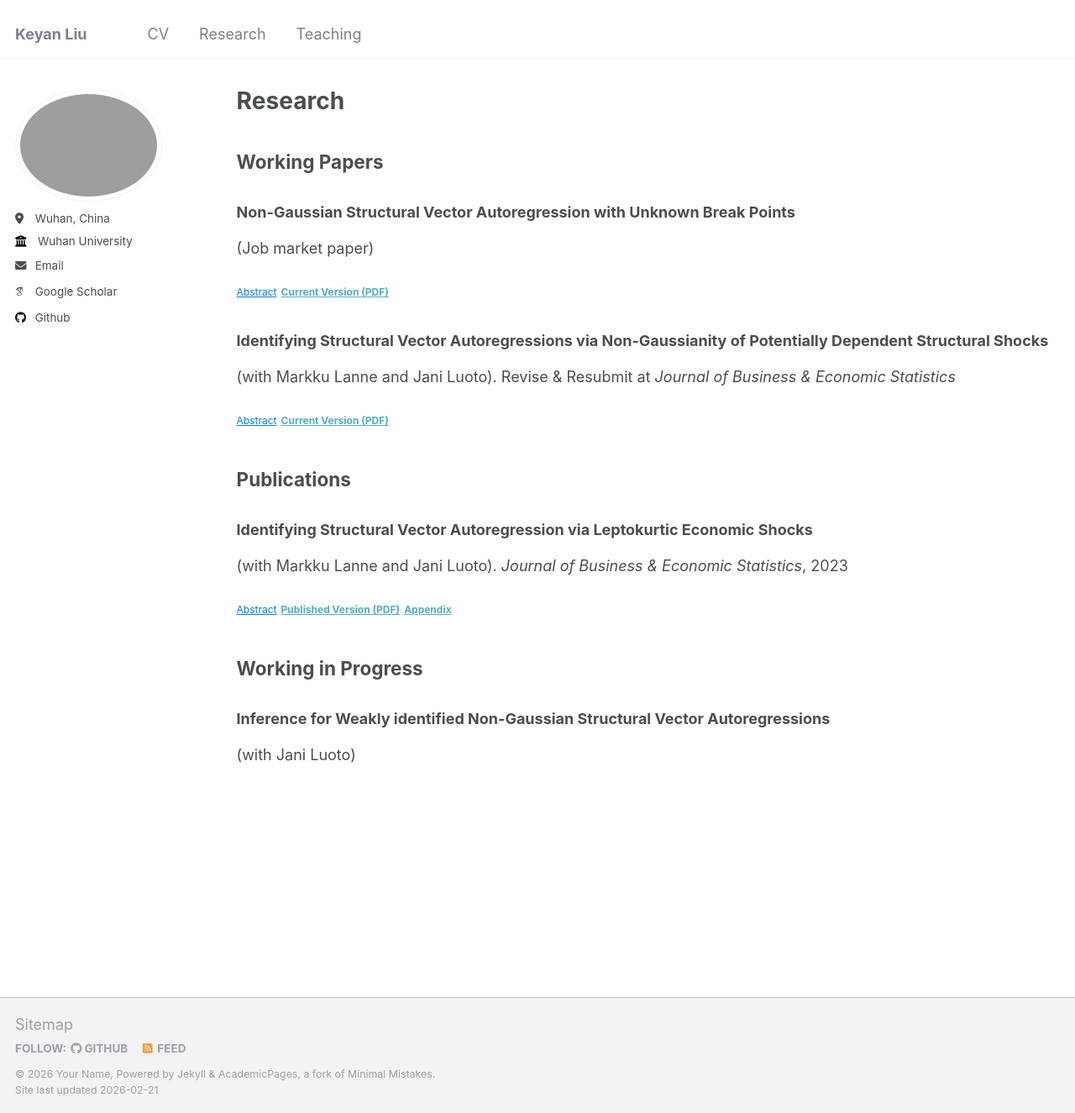
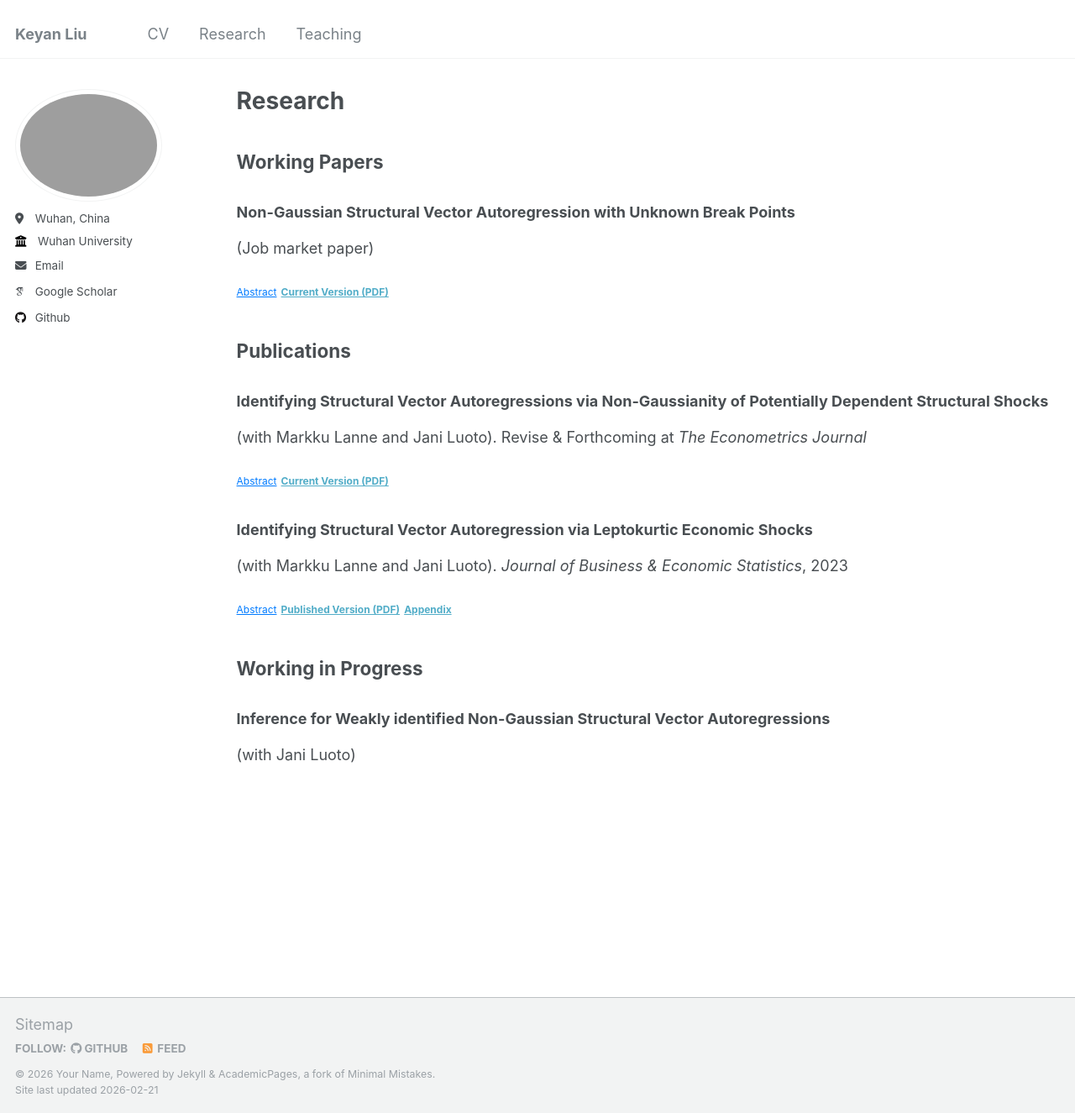
Before and after one commit to keyanliu1/keyanliu1.github.io, a Jekyll site: the page built from _pages/publications.md, in a window 1280 px wide and 1325 px high. Shown: the whole window at 84% size. Built offline with Jekyll 4.4.1, drawn with Linux system fonts in a browser that asks for light colours; some web fonts are replaced; part of the change alters nothing that is shown.

Commit message:
Update publications.md

```diff
--- a/_pages/publications.md
+++ b/_pages/publications.md
@@ -18,17 +18,20 @@ author_profile: true
 
 
 
+
+
+
+## Publications
+
 ### <strong>Identifying Structural Vector Autoregressions via Non-Gaussianity of Potentially Dependent Structural Shocks</strong>
-(with Markku Lanne and Jani Luoto). Revise &amp; Resubmit at *Journal of Business &amp; Economic Statistics*
+(with Markku Lanne and Jani Luoto). Revise &amp; Forthcoming at *The Econometrics Journal*
 
 <a href="javascript:void(0)" onclick="toggleAbstract('abstract2')" style="font-size: 12px; text-decoration: underline; color: #007bff; cursor: pointer;">Abstract</a> <a href="https://keyanliu1.github.io/files/Paper2.pdf" style="font-size: 12px;"><strong>Current Version (PDF)</strong></a>
 
 <div id="abstract2" style="display:none; font-size: 0.85em;">
-  <p>We show that all shocks in an $n$-dimensional structural vector autoregression (SVAR) are globally identified up to their order and signs if they are orthogonal and either (i) have zero co-skewness and at most one of them is not skewed or (ii) exhibit no excess co-kurtosis and at least $n-1$ of them are leptokurtic. The former case covers SVAR models with errors following dependent volatility processes. Moreover, if the numbers of both skewed and leptokurtic shocks are smaller than $n-1$, the skewed and leptokurtic shocks are globally identified, while the remaining shocks are set identified. To capture the non-Gaussian features of the data, versatile error distributions are needed. We discuss the Bayesian implementation of an SVAR-GARCH model with skewed <i>t</i>-distributed errors, including the assessment of the strength of identification and checking the validity of exogenous instruments potentially used for identification. The methods are illustrated in an empirical application to the oil market.</p>
+  <p>We complement previous partial global identification results for the non-Gaussian SVAR model by showing that in the absence of co-skewness among the strucural shocks, the skewed shocks are identified and in the absence of excess co-kurtosis, the shocks with nonzero excess kurtosis are identified. The former case has the advantage that dependent conditional heteroskedasticity is allowed for. In each case, the remaining shocks are set identified, and these results can be combined to identify both skewed and non-mesokurtic shocks. To capture the non-Gaussian features of the data, versatile error distributions must be specified. We discuss the Bayesian implementation of an SVAR model with skewed t-distributed errors that exhibit dependent stochastic volatility, including the assessment of identification and checking the validity of exogenous instruments potentially used for identification. The methods are illustrated in an empirical application to U.S. monetary policy.</p>
 </div>
 
-
-## Publications
 
 ### <strong>Identifying Structural Vector Autoregression via Leptokurtic Economic Shocks</strong>
 (with Markku Lanne and Jani Luoto). *Journal of Business &amp; Economic Statistics*, 2023
```
